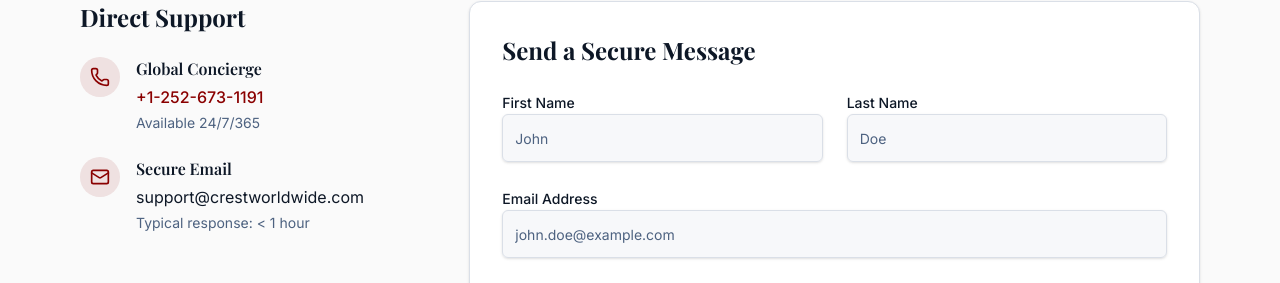
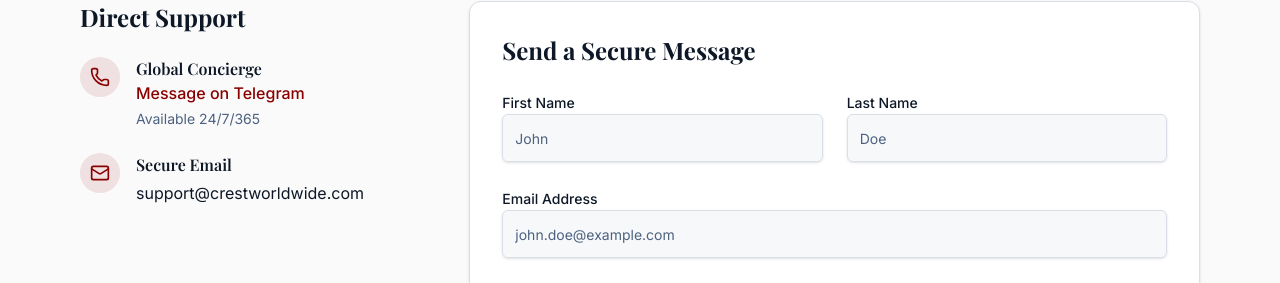
Before and after one commit to janetcherry/Federal-Crest, a React (Vite) app: page /contact in a window 1280 px wide. Shown: the part 517-800 px from the top of the page. Built offline with nearby package versions, Linux system fonts and the light colour scheme.

Commit message:
removed close button

```diff
--- a/src/pages/Contact.tsx
+++ b/src/pages/Contact.tsx
@@ -39,7 +39,14 @@
                     </div>
                     <div>
                       <h3 className="font-semibold text-foreground">Global Concierge</h3>
-                      <p className="text-primary font-medium mt-1">+1-252-673-1191</p>
+                      <a
+                          href="https://t.me/crestglobalbank"
+                          target="_blank"
+                          rel="noopener noreferrer"
+                          className="text-primary font-medium mt-1"
+                      >
+                        Message on Telegram
+                      </a>
                       <p className="text-sm text-muted-foreground mt-1">Available 24/7/365</p>
                     </div>
                   </div>
@@ -51,7 +58,6 @@
                     <div>
                       <h3 className="font-semibold text-foreground">Secure Email</h3>
                       <p className="text-foreground mt-1">support@crestworldwide.com</p>
-                      <p className="text-sm text-muted-foreground mt-1">Typical response: &lt; 1 hour</p>
                     </div>
                   </div>
 
```
